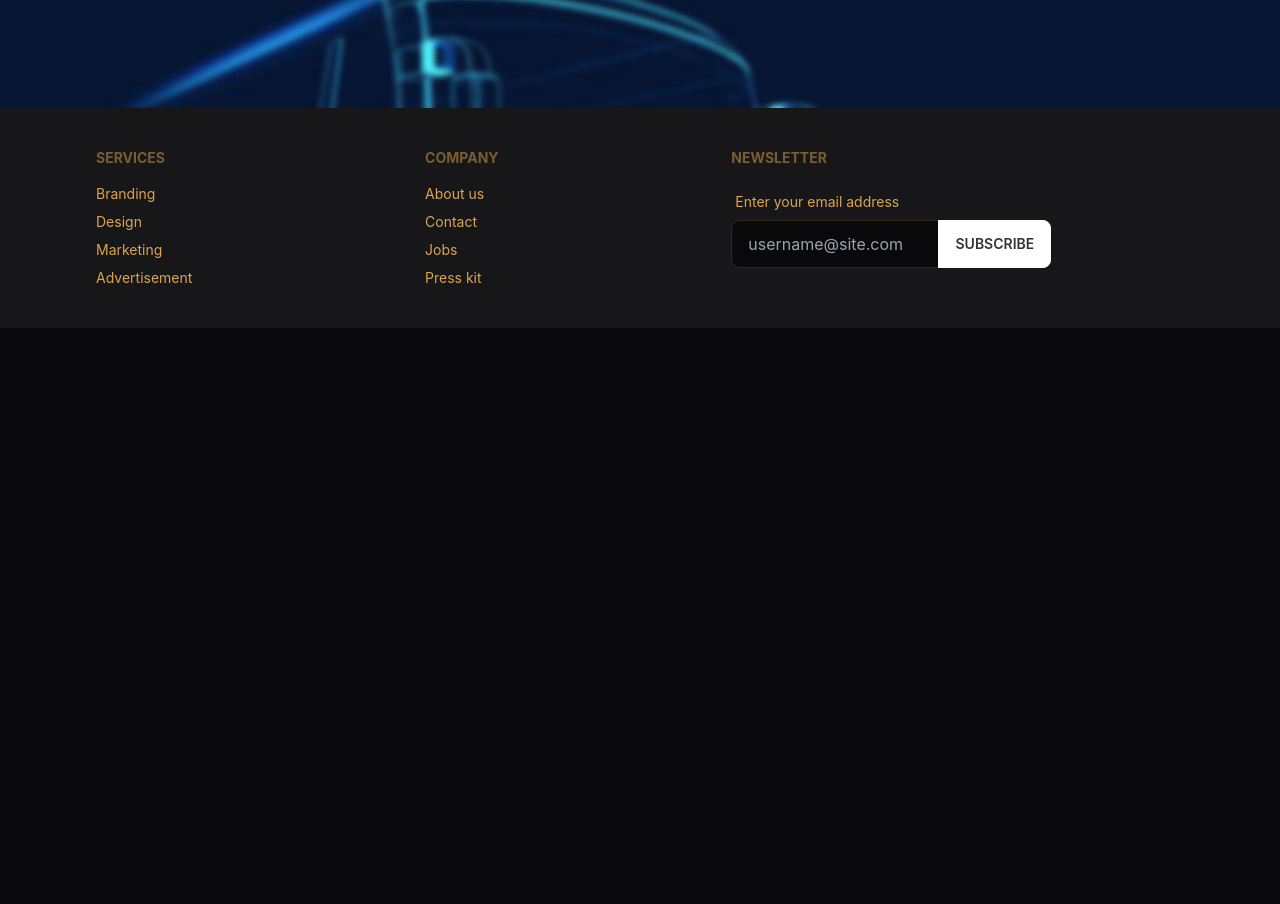
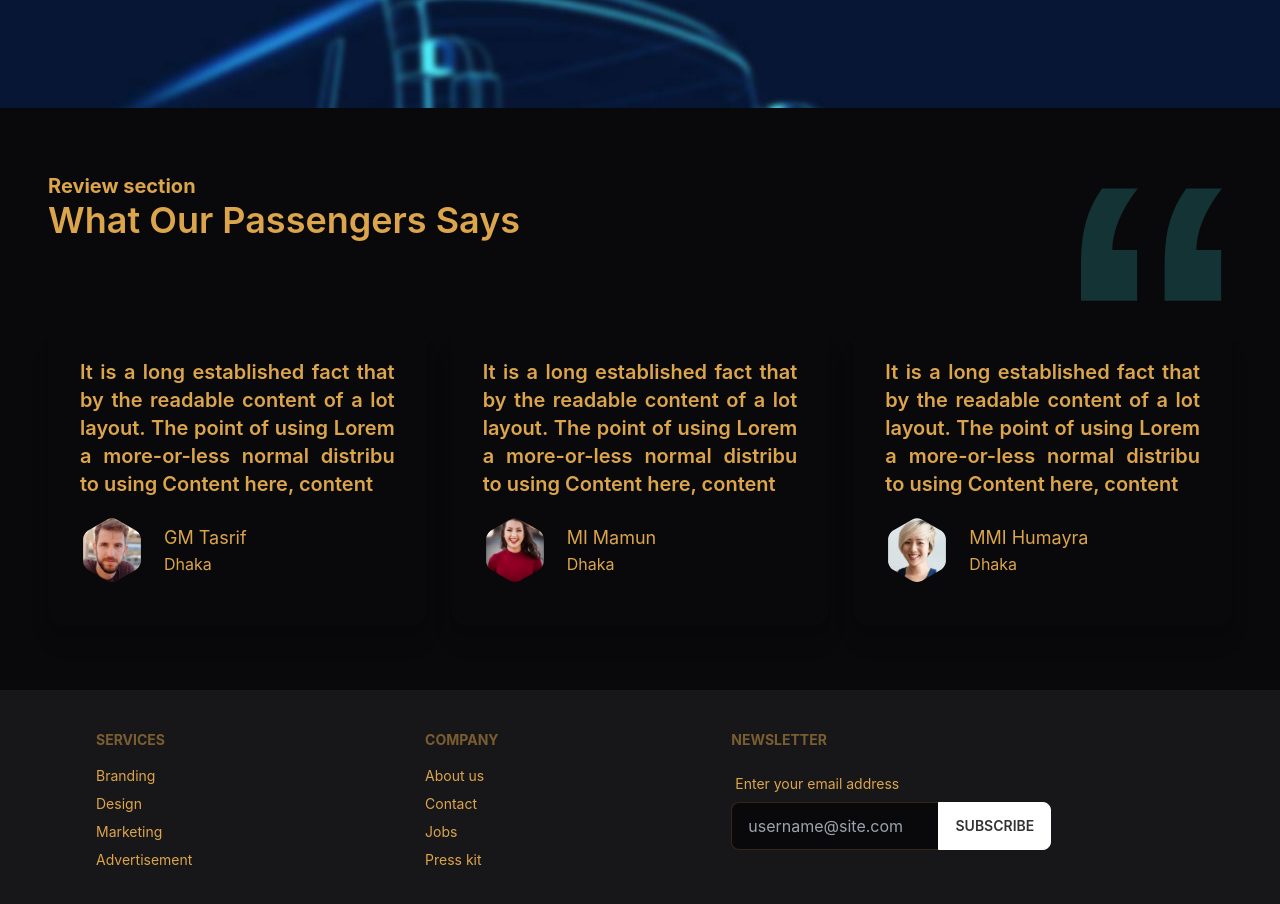
Before and after one commit to mmi-mamun/bus-affinity-client, a React (Create React App) app: page / in a window 1280 px wide. Shown: the part 3044-3948 px from the top of the page. Before the commit the page ends 3372 px from the top, so only its background shows below. Built offline with nearby package versions, Linux system fonts and the light colour scheme.

Commit message:
Review section added

```diff
--- /dev/null
+++ b/src/components/ReviewCard.js
@@ -0,0 +1,26 @@
+import React from 'react';
+
+const ReviewCard = ({ review }) => {
+    const { name, review: opinion, location, img } = review;
+    return (
+        <div className="card bg-base-100 shadow-xl">
+            <div className="card-body">
+                <h2 className="card-title text-justify">{opinion}</h2>
+
+                <div className="flex items-center gap-5 my-3">
+                    <div className="avatar">
+                        <div className="w-16 mask mask-hexagon">
+                            <img src={img} alt='Reviewer' />
+                        </div>
+                    </div>
+                    <div>
+                        <h1 className="text-lg">{name}</h1>
+                        <p>{location}</p>
+                    </div>
+                </div>
+            </div>
+        </div>
+    );
+};
+
+export default ReviewCard;
--- /dev/null
+++ b/src/components/ReviewSection.js
@@ -0,0 +1,53 @@
+import React from 'react';
+import quote from '../assets/icons/quote.svg'
+import people1 from '../assets/images/people1.png'
+import people2 from '../assets/images/people2.png'
+import people3 from '../assets/images/people3.png'
+import ReviewCard from './ReviewCard';
+
+const ReviewSection = () => {
+    const reviews = [
+        {
+            id: 1,
+            name: 'GM Tasrif',
+            review: 'It is a long established fact that by the readable content of a lot layout. The point of using Lorem a more-or-less normal distribu to using Content here, content',
+            location: 'Dhaka',
+            img: people1
+        },
+        {
+            id: 2,
+            name: 'MI Mamun',
+            review: 'It is a long established fact that by the readable content of a lot layout. The point of using Lorem a more-or-less normal distribu to using Content here, content',
+            location: 'Dhaka',
+            img: people2
+        },
+        {
+            id: 3,
+            name: 'MMI Humayra',
+            review: 'It is a long established fact that by the readable content of a lot layout. The point of using Lorem a more-or-less normal distribu to using Content here, content',
+            location: 'Dhaka',
+            img: people3
+        },
+    ]
+    return (
+        <section className='my-16 mx-12'>
+            <div className='flex justify-between'>
+                <div>
+                    <h4 className="text-xl font-bold">Review section</h4>
+                    <h2 className="text-4xl font-semibold">What Our Passengers Says</h2>
+                </div>
+                <figure>
+                    <img className='w-24 md:w-32 lg:w-40' src={quote} alt="" />
+                </figure>
+            </div>
+            <div className='grid gap-6 grid-cols-1 md:grid-cols-2 lg:grid-cols-3 my-6'>
+                {
+                    reviews.map(review => <ReviewCard key={review.id} review={review}></ReviewCard>)
+                }
+
+            </div>
+        </section>
+    );
+};
+
+export default ReviewSection;
--- a/src/pages/Home.js
+++ b/src/pages/Home.js
@@ -2,6 +2,7 @@ import React from 'react';
 import Banner from '../components/Banner';
 import ConductorSection from '../components/ConductorSection';
 import InfoSection from '../components/InfoSection';
+import ReviewSection from '../components/ReviewSection';
 import Services from '../components/Services';
 import Terms from '../components/Terms';
 
@@ -13,6 +14,7 @@ const Home = () => {
             <Services></Services>
             <Terms></Terms>
             <ConductorSection></ConductorSection>
+            <ReviewSection></ReviewSection>
         </div>
     );
 };
```
